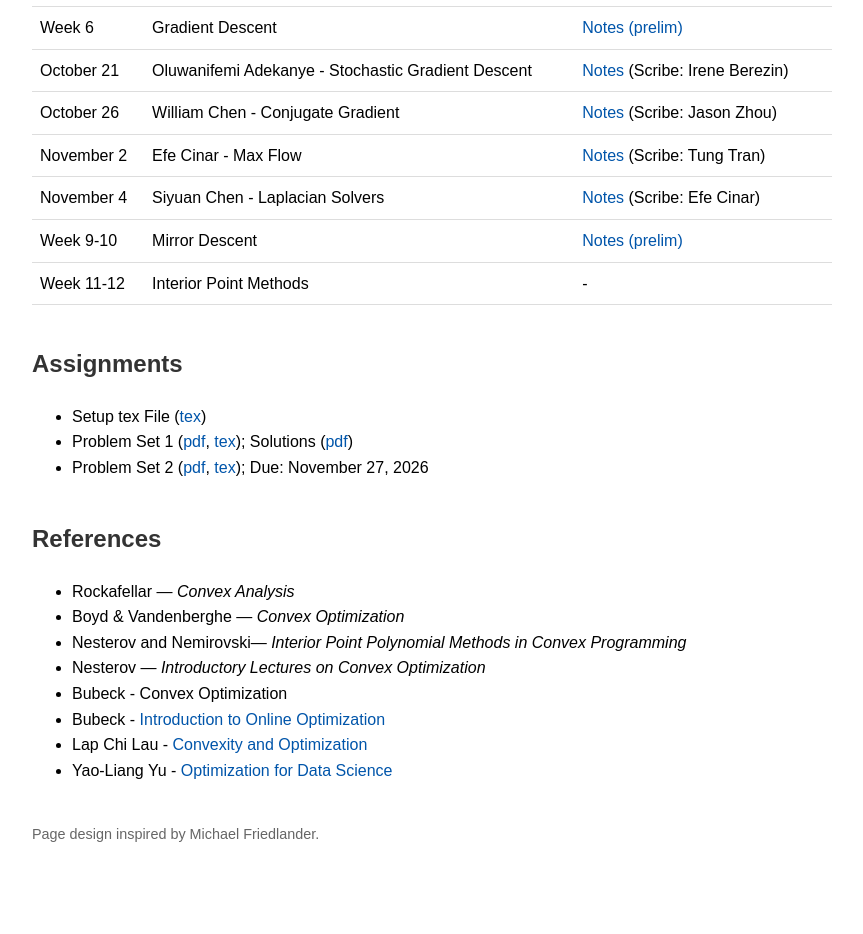
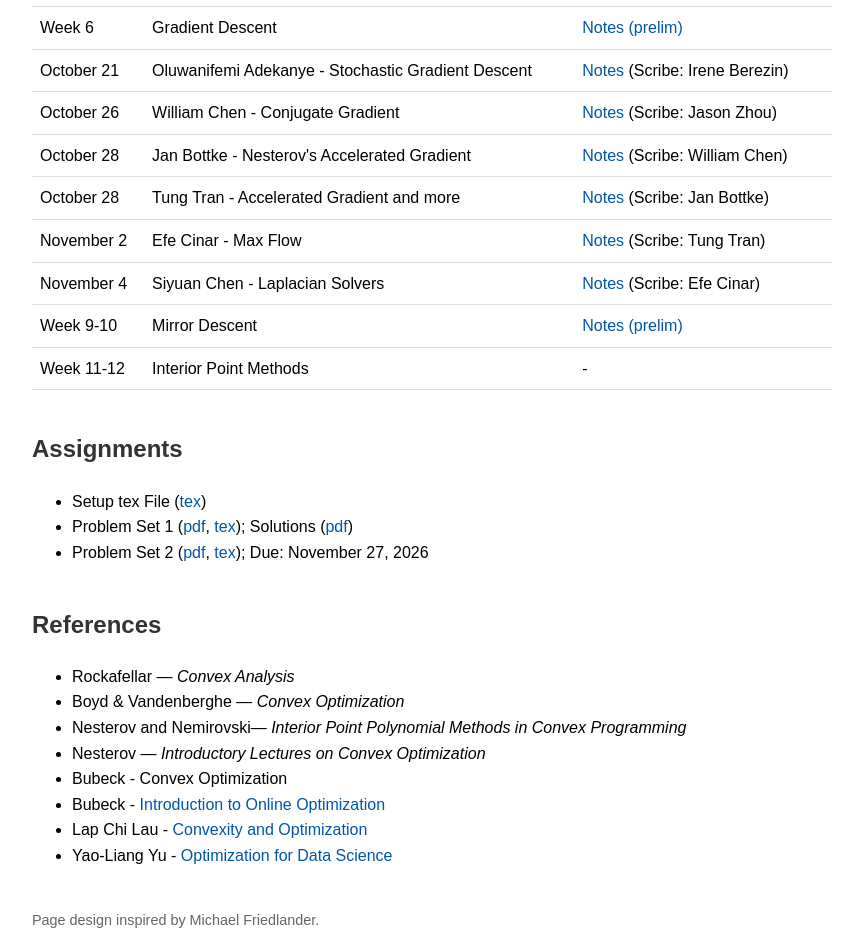
Before and after one commit to a5ramach/a5ramach.github.io, a plain HTML site: page cpsc536C_Fall_2026/index.html in a window 1280 px wide. Shown: the part 1120-2054 px from the top of the page, without its empty margins (208-1071 px from the left). Before the commit the page ends 2006 px from the top, so only its background shows below. Drawn offline with Linux system fonts and the light colour scheme.

Commit message:
added AGD scribe notes

```diff
--- a/cpsc536C_Fall_2026/index.html
+++ b/cpsc536C_Fall_2026/index.html
@@ -83,6 +83,8 @@
     <tr><td>Week 6</td><td>Gradient Descent</td><td><a href="Grad_Descent_3.pdf">Notes (prelim)</a></td></tr>
     <tr><td>October 21</td><td>Oluwanifemi Adekanye - Stochastic Gradient Descent</td><td><a href="sgd_scribe.pdf">Notes</a> (Scribe: Irene Berezin)</td></tr>
     <tr><td>October 26</td><td>William Chen - Conjugate Gradient</td><td><a href="CG_Scribe.pdf">Notes</a> (Scribe: Jason Zhou)</td></tr>
+    <tr><td>October 28</td><td>Jan Bottke - Nesterov's Accelerated Gradient</td><td><a href="AGD1_Scribe.pdf">Notes</a> (Scribe: William Chen)</td></tr>
+    <tr><td>October 28</td><td>Tung Tran - Accelerated Gradient and more</td><td><a href="AGD2_Scribe.pdf">Notes</a> (Scribe: Jan Bottke)</td></tr>
 <!--    <tr><td>October 21</td><td>Jason Zhou - Performance Estimation (PEP)</td><td><a href="">Notes</a> (Scribe: Oluwanifemi Adekanye)</td></tr> -->
 <!--    <tr><td>Week 7</td><td>Reading Week</td><td>—</td></tr> -->
     <tr><td>November 2</td><td>Efe Cinar - Max Flow</td><td><a href="MaxFlow_scribe.pdf">Notes</a> (Scribe: Tung Tran)</td></tr>
```
